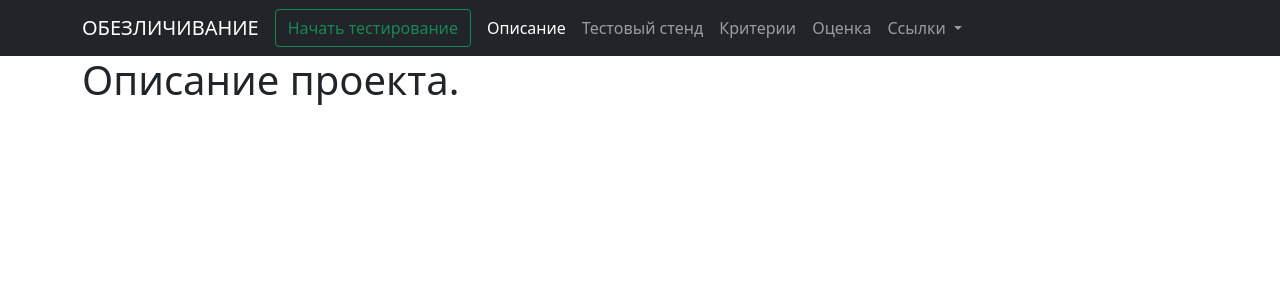
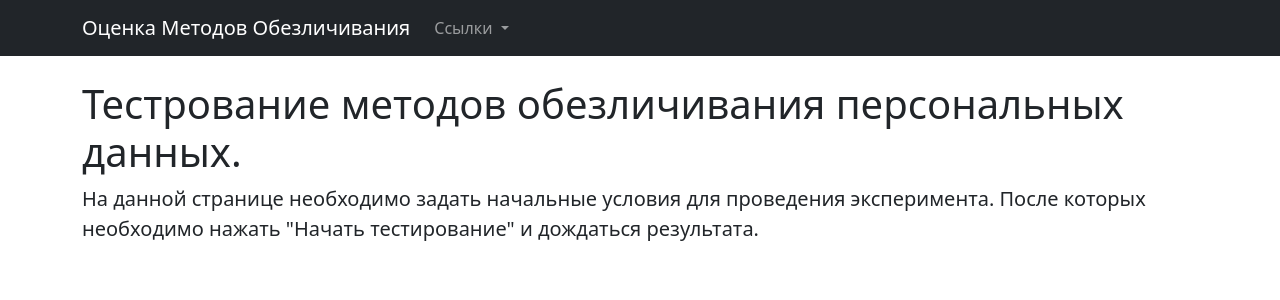
Before and after one commit to skv0zsneg/depersonalization, a Flask app: page / in a window 1280 px wide. Shown: the top 300 px of the page. Run offline with Flask 2, Linux system fonts and the light colour scheme.

Commit message:
[upd] Update & rename some files. Change .html's.

```diff
--- a/app.py
+++ b/app.py
@@ -3,11 +3,8 @@ from flask import Flask, render_template
 
 app = Flask(__name__)
 
+
 @app.route("/")
-@app.route("/description")
+@app.route("/start_testing")
 def description():
-    return render_template('index.html')
-
-@app.route("/test-stand")
-def test_stand():
-    return render_template('test_stand.html')
+    return render_template('testing_page.html')
--- a/templates/base.html
+++ b/templates/base.html
@@ -13,13 +13,12 @@
   <body>
     <nav class="navbar navbar-expand-lg navbar-dark bg-dark">
         <div class="container">
-          <a class="navbar-brand" href="/">ОБЕЗЛИЧИВАНИЕ</a>
+          <a class="navbar-brand" href="/">Оценка Методов Обезличивания</a>
           <button class="navbar-toggler" type="button" data-bs-toggle="collapse" data-bs-target="#navbarNavDropdown" aria-controls="navbarNavDropdown" aria-expanded="false" aria-label="Toggle navigation">
             <span class="navbar-toggler-icon"></span>
           </button>
           <div class="collapse navbar-collapse" id="navbarNavDropdown">
-              <button class="btn btn-outline-success me-2" type="button">Начать тестирование</button>
-              {% block navigation %}{% endblock %}
+            <ul class="navbar-nav">
               <li class="nav-item dropdown">
                 <a class="nav-link dropdown-toggle" href="#" id="navbarDropdownMenuLink" role="button" data-bs-toggle="dropdown" aria-expanded="false">
                   Ссылки
@@ -32,6 +31,7 @@
         </div>
         </div>
       </nav>
+    </br>
     <div class="container">
         {% block body %}{% endblock %}
     </div>
--- a/templates/index.html
+++ /dev/null
@@ -1,25 +0,0 @@
-{% extends 'base.html' %}
-
-{% block title %}
-Описание
-{% endblock %}
-
-{% block navigation %}
-<ul class="navbar-nav">
-    <li class="nav-item">
-        <a class="nav-link active" href="/description">Описание</a>
-    </li>
-  <li class="nav-item">
-    <a class="nav-link" aria-current="page" href="/test-stand">Тестовый стенд</a>
-  </li>
-  <li class="nav-item">
-    <a class="nav-link" href="#">Критерии</a>
-  </li>
-  <li class="nav-item">
-    <a class="nav-link" href="#">Оценка</a>
-  </li>
-{% endblock %}
-
-{% block body %}
-<h1>Описание проекта.</h1>
-{% endblock %}
--- /dev/null
+++ b/templates/testing_page.html
@@ -0,0 +1,12 @@
+{% extends 'base.html' %}
+
+{% block title %}
+Тестрование методов
+{% endblock %}
+
+{% block body %}
+<h1>Тестрование методов обезличивания персональных данных.</h1>
+<p class="lead">На данной странице необходимо задать начальные условия для проведения эксперимента.
+    После которых необходимо нажать "Начать тестирование" и дождаться результата.
+</p>
+{% endblock %}
```
Also changed, not shown: templates/test_stand.html (deleted, +0 -25 lines), 2 other files.
